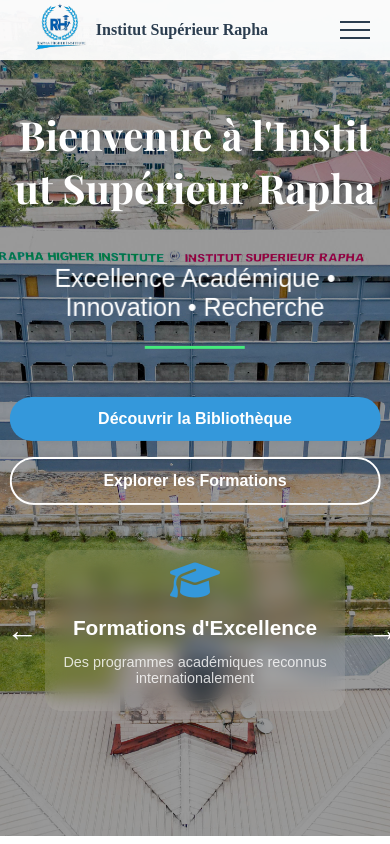
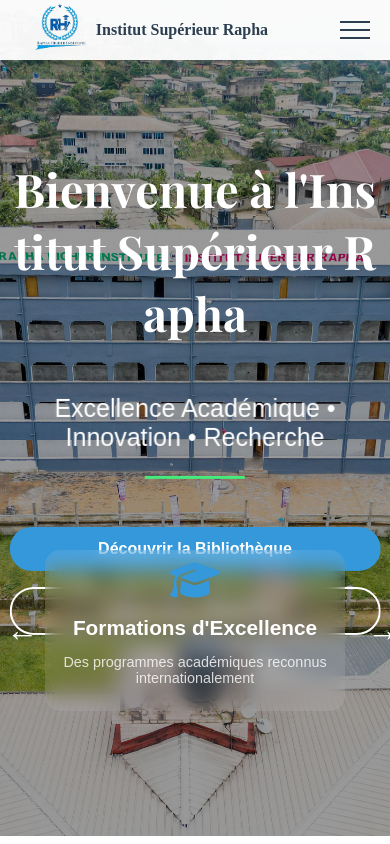
Before and after one commit to djufomene/raphainstitut, a React (Vite) app: page / in a window 390 px wide. Built offline with nearby package versions, Linux system fonts and the light colour scheme.

Commit message:
modification sur Accueil.sccs

```diff
--- a/src/styles/Accueil.scss
+++ b/src/styles/Accueil.scss
@@ -1735,8 +1735,8 @@
   }
 
   .main-title {
-    font-size: 2.5rem;
-    margin-top: -130px;
+    font-size: 2.9rem;
+    margin-top: 50px;
   }
 
   .subtitle{
```
